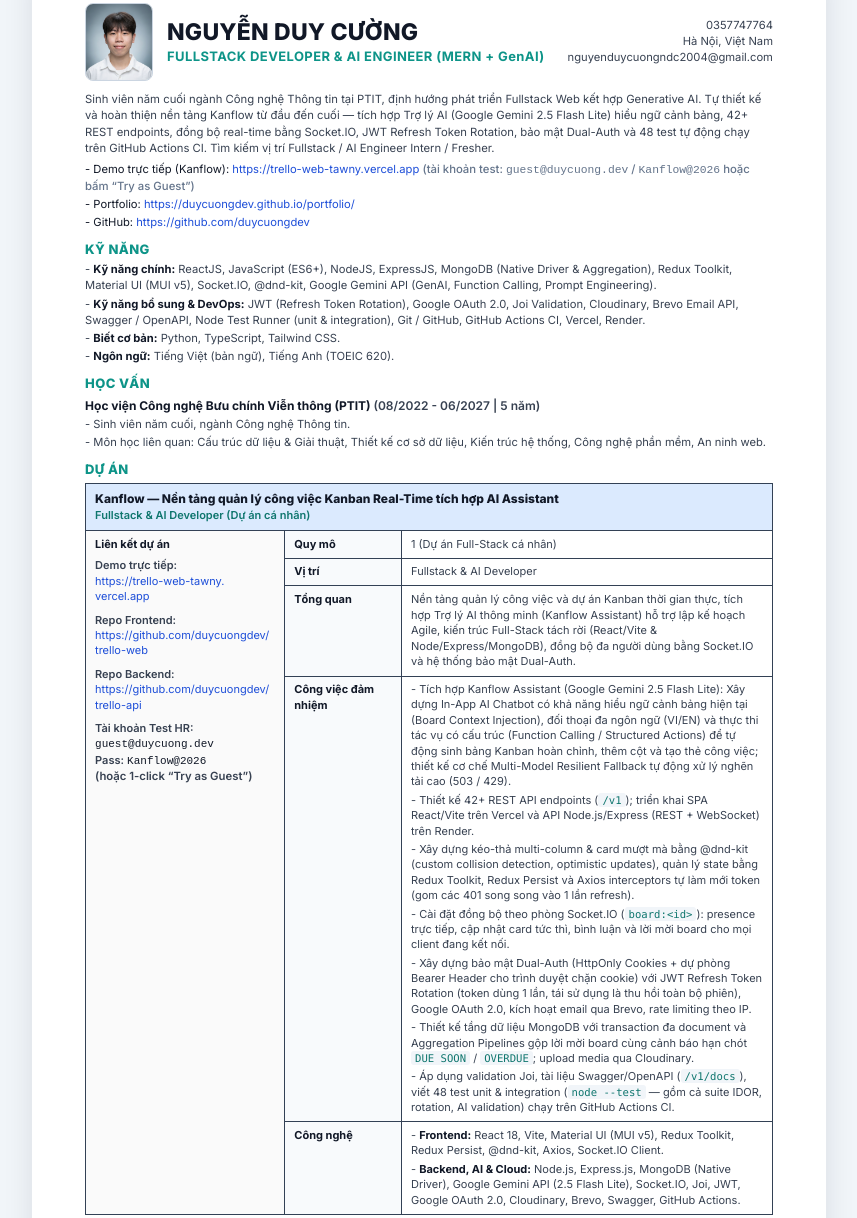
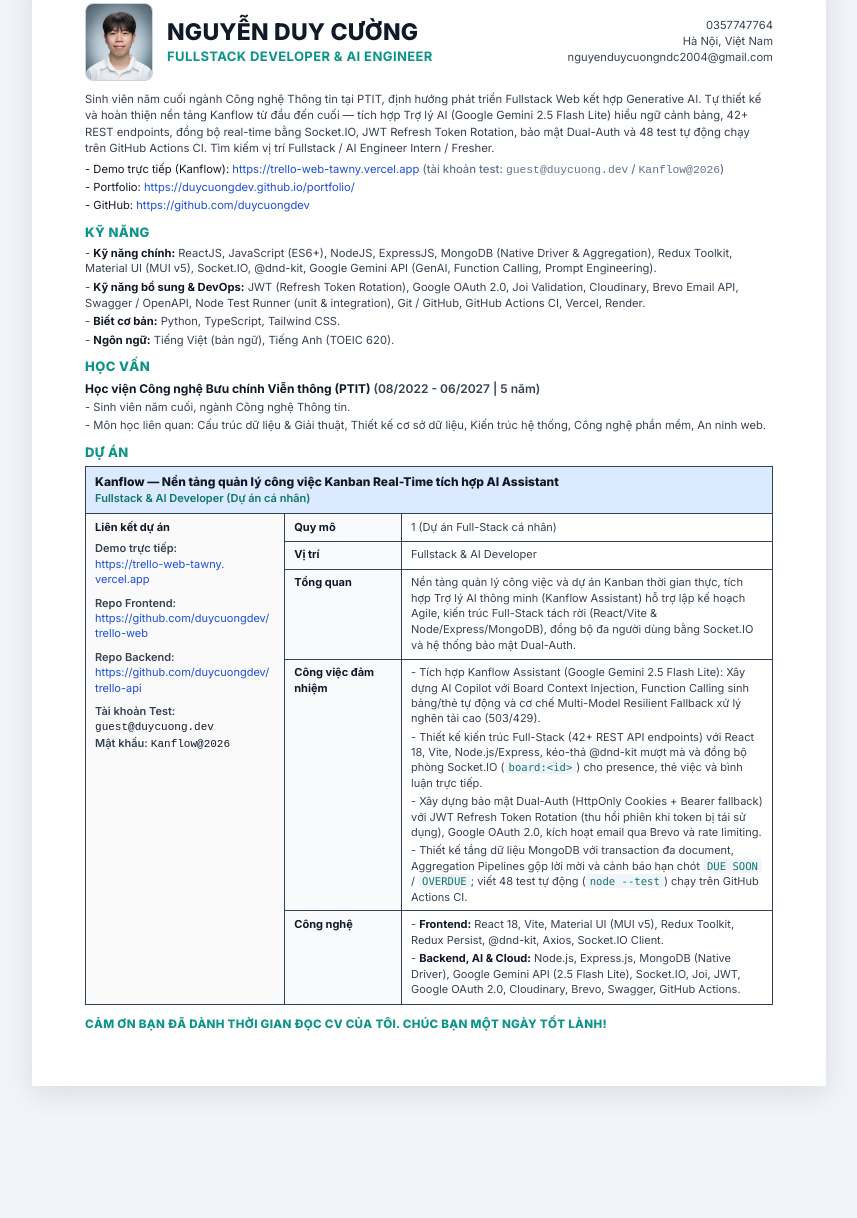
Before and after one commit to duycuongdev/curriculum-vitae, a plain HTML site: page cv-vi.html in a window 1280 px wide. Shown: the part 101-1319 px from the top of the page, without its empty margins (211-1068 px from the left). After the commit the page ends 1215 px from the top, so only its background shows below. Drawn offline with Linux system fonts and the light colour scheme.

Commit message:
feat(cv): condense responsibilities to 4 bullets, remove (MERN + GenAI) from header, remove Try as Guest mentions

```diff
--- a/cv-vi.html
+++ b/cv-vi.html
@@ -56,7 +56,7 @@
         </div>
         <div class="header-identity">
           <h1>NGUYỄN DUY CƯỜNG</h1>
-          <p class="role-title">FULLSTACK DEVELOPER &amp; AI ENGINEER (MERN + GenAI)</p>
+          <p class="role-title">FULLSTACK DEVELOPER &amp; AI ENGINEER</p>
         </div>
       </div>
       <div class="header-right">
@@ -76,7 +76,7 @@
         Tìm kiếm vị trí Fullstack / AI Engineer Intern / Fresher.
       </p>
       <ul class="intro-links">
-        <li>- Demo trực tiếp (Kanflow): <a href="https://trello-web-tawny.vercel.app" target="_blank" rel="noopener noreferrer">https://trello-web-tawny.vercel.app</a> <span class="link-hint">(tài khoản test: <code>guest@duycuong.dev</code> / <code>Kanflow@2026</code> hoặc bấm “Try as Guest”)</span></li>
+        <li>- Demo trực tiếp (Kanflow): <a href="https://trello-web-tawny.vercel.app" target="_blank" rel="noopener noreferrer">https://trello-web-tawny.vercel.app</a> <span class="link-hint">(tài khoản test: <code>guest@duycuong.dev</code> / <code>Kanflow@2026</code>)</span></li>
         <li>- Portfolio: <a href="https://duycuongdev.github.io/portfolio/" target="_blank" rel="noopener noreferrer">https://duycuongdev.github.io/portfolio/</a></li>
         <li>- GitHub: <a href="https://github.com/duycuongdev" target="_blank" rel="noopener noreferrer">https://github.com/duycuongdev</a></li>
       </ul>
@@ -133,10 +133,9 @@
                 <a href="https://github.com/duycuongdev/Trello_Api" target="_blank" rel="noopener noreferrer">https://github.com/duycuongdev/<wbr>trello-api</a>
               </p>
               <p class="link-item">
-                <span>Tài khoản Test HR:</span><br>
+                <span>Tài khoản Test:</span><br>
                 <code>guest@duycuong.dev</code><br>
-                <span>Pass:</span> <code>Kanflow@2026</code><br>
-                <span class="link-hint">(hoặc 1-click “Try as Guest”)</span>
+                <span>Mật khẩu:</span> <code>Kanflow@2026</code>
               </p>
             </td>
             <td class="col-label">Quy mô</td>
@@ -156,13 +155,10 @@
             <td class="col-label">Công việc đảm nhiệm</td>
             <td class="col-value">
               <ul class="resp-list">
-                <li>- Tích hợp Kanflow Assistant (Google Gemini 2.5 Flash Lite): Xây dựng In-App AI Chatbot có khả năng hiểu ngữ cảnh bảng hiện tại (Board Context Injection), đối thoại đa ngôn ngữ (VI/EN) và thực thi tác vụ có cấu trúc (Function Calling / Structured Actions) để tự động sinh bảng Kanban hoàn chỉnh, thêm cột và tạo thẻ công việc; thiết kế cơ chế Multi-Model Resilient Fallback tự động xử lý nghẽn tải cao (503 / 429).</li>
-                <li>- Thiết kế 42+ REST API endpoints (<code>/v1</code>); triển khai SPA React/Vite trên Vercel và API Node.js/Express (REST + WebSocket) trên Render.</li>
-                <li>- Xây dựng kéo-thả multi-column &amp; card mượt mà bằng @dnd-kit (custom collision detection, optimistic updates), quản lý state bằng Redux Toolkit, Redux Persist và Axios interceptors tự làm mới token (gom các 401 song song vào 1 lần refresh).</li>
-                <li>- Cài đặt đồng bộ theo phòng Socket.IO (<code>board:&lt;id&gt;</code>): presence trực tiếp, cập nhật card tức thì, bình luận và lời mời board cho mọi client đang kết nối.</li>
-                <li>- Xây dựng bảo mật Dual-Auth (HttpOnly Cookies + dự phòng Bearer Header cho trình duyệt chặn cookie) với JWT Refresh Token Rotation (token dùng 1 lần, tái sử dụng là thu hồi toàn bộ phiên), Google OAuth 2.0, kích hoạt email qua Brevo, rate limiting theo IP.</li>
-                <li>- Thiết kế tầng dữ liệu MongoDB với transaction đa document và Aggregation Pipelines gộp lời mời board cùng cảnh báo hạn chót <code>DUE SOON</code> / <code>OVERDUE</code>; upload media qua Cloudinary.</li>
-                <li>- Áp dụng validation Joi, tài liệu Swagger/OpenAPI (<code>/v1/docs</code>), viết 48 test unit &amp; integration (<code>node --test</code> — gồm cả suite IDOR, rotation, AI validation) chạy trên GitHub Actions CI.</li>
+                <li>- Tích hợp Kanflow Assistant (Google Gemini 2.5 Flash Lite): Xây dựng AI Copilot với Board Context Injection, Function Calling sinh bảng/thẻ tự động và cơ chế Multi-Model Resilient Fallback xử lý nghẽn tải cao (503/429).</li>
+                <li>- Thiết kế kiến trúc Full-Stack (42+ REST API endpoints) với React 18, Vite, Node.js/Express, kéo-thả @dnd-kit mượt mà và đồng bộ phòng Socket.IO (<code>board:&lt;id&gt;</code>) cho presence, thẻ việc và bình luận trực tiếp.</li>
+                <li>- Xây dựng bảo mật Dual-Auth (HttpOnly Cookies + Bearer fallback) với JWT Refresh Token Rotation (thu hồi phiên khi token bị tái sử dụng), Google OAuth 2.0, kích hoạt email qua Brevo và rate limiting.</li>
+                <li>- Thiết kế tầng dữ liệu MongoDB với transaction đa document, Aggregation Pipelines gộp lời mời và cảnh báo hạn chót <code>DUE SOON</code> / <code>OVERDUE</code>; viết 48 test tự động (<code>node --test</code>) chạy trên GitHub Actions CI.</li>
               </ul>
             </td>
           </tr>
```
Also changed, not shown: index.html (+8 -12 lines).
